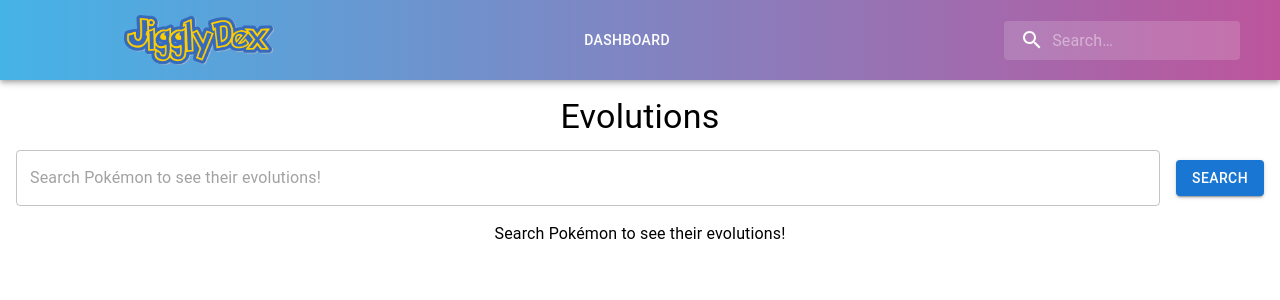
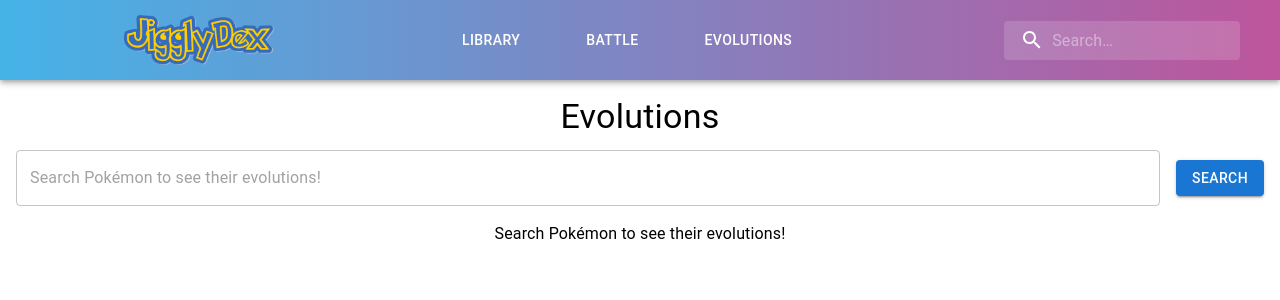
Before and after one commit to Jigglypuff-pokedex/jigglydex, a React (Create React App) app in the folder client/: page /evolutions in a window 1280 px wide. Shown: the top 300 px of the page. Built offline with nearby package versions, Linux system fonts and the light colour scheme.

Commit message:
fix merge issue in main

```diff
--- a/client/src/App.js
+++ b/client/src/App.js
@@ -17,7 +17,7 @@
         <Route path="/" element={<Home />} />
         <Route path="/signup" element={<Signup />} />
         <Route path="/login" element={<Login />} />
-        <Route path="/evolutions" element={<Evolutions />} /> {/* Add Evolutions route */}
+        <Route path="/evolutions" element={<Evolutions />} />
         <Route path="/battle" element={<Battle />} />
         <Route path="/library" element={<Library />} />
         <Route path="/pokemonGacha" element={<PokemonGachaMachine />} />
--- a/client/src/pages/Library/navbar.jsx
+++ b/client/src/pages/Library/navbar.jsx
@@ -17,7 +17,7 @@
 import logo from '../../assets/logo2.png';
 
 // Define the pages for the navigation menu
-const pages = ['Dashboard'];
+const pages = ['Library', 'Battle', 'Evolutions'];
 
 // Define a styled Search component using Material UI's styling system
 const Search = styled('div')(({ theme }) => ({
@@ -91,14 +91,14 @@
       <Container maxWidth={false} sx={{ pb: 0, mt: 1 }}>
         <Toolbar disableGutters>
           {/* Logo display for medium and larger screens */}
-          <Box sx={{ display: { xs: 'none', md: 'flex' }, alignItems: 'center' }}>
+          <Box sx={{ display: { XS: 'none', md: 'flex' }, alignItems: 'center' }}>
             <IconButton sx={{ p: 0 }} onClick={() => navigate('/')}>
               <Avatar alt="Remy Sharp" src={logo} sx={{ width: '150px', height: 'auto', marginLeft: '100px', borderRadius: 0 }} />
             </IconButton>
           </Box>
 
           {/* Hamburger menu for small screens */}
-          <Box sx={{ flexGrow: 1, display: { xs: 'flex', md: 'none' } }}>
+          <Box sx={{ flexGrow: 1, display: { XS: 'flex', md: 'none' } }}>
             <IconButton
               size="large"
               aria-label="account of current user"
@@ -125,7 +125,7 @@
               open={Boolean(anchorElNav)}
               onClose={handleCloseNavMenu}
               sx={{
-                display: { xs: 'block', md: 'none' },
+                display: { XS: 'block', md: 'none' },
               }}
             >
               {pages.map((page) => (
@@ -146,7 +146,7 @@
             </Menu>
           </Box>
 
-          <Box sx={{ flexGrow: 1, display: { xs: 'none', md: 'flex', my: 0 }, justifyContent: 'center' }}>
+          <Box sx={{ flexGrow: 1, display: { XS: 'none', md: 'flex', my: 0 }, justifyContent: 'center' }}>
             {pages.map((page) => (
               <Button
                 key={page}
```
